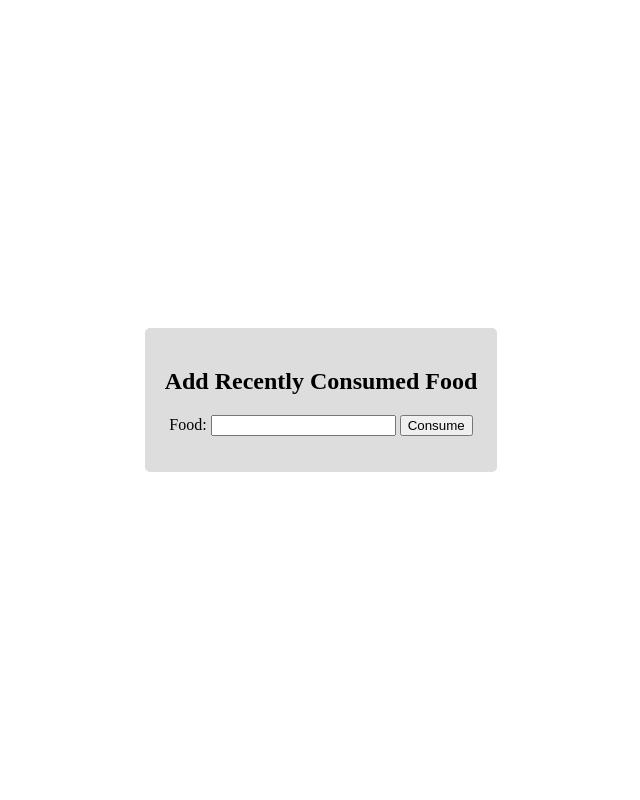
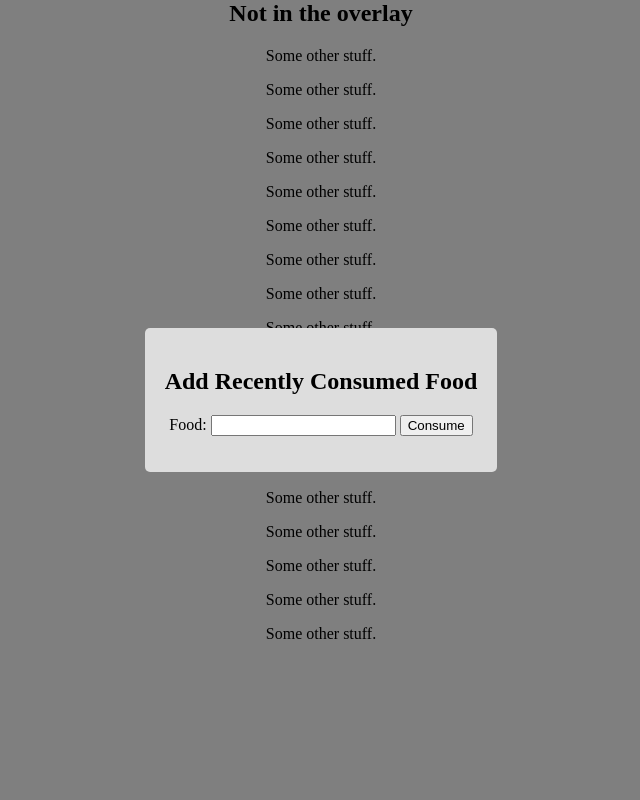
Before and after one commit to VolatileDream/tasty-fare, a Python web app: template templates/prompt.html in a window 1280 px wide. Shown: the whole page, without its empty margins (319-959 px from the left). Run offline with Jinja, Linux system fonts and the light colour scheme; the template is opened without the code that fills it, so the values that code supplies are empty.

Commit message:
more generic prompt & overlay setup

```diff
--- a/templates/prompt.html
+++ b/templates/prompt.html
@@ -4,8 +4,14 @@
       overflow: hidden;
       margin: 0;
     }
-    .content {
-      /* Scrolling setup */
+    .overlay {
+      position: fixed;
+      z-index: 2;
+      top: 0;
+      bottom: 0;
+      left: 0;
+      right: 0;
+
       height: 100vh;
       width: 100vw;
       display: grid;
@@ -17,18 +23,41 @@
       grid-template-rows: 1fr auto 1fr;
       grid-template-columns: 1fr auto 1fr;
 
+      background-color: rgba(0, 0, 0, 0.5);
+    }
+    .overlay-content {
+      grid-area: b;
+      border-radius: 5px;
+    }
+    .prompt {
+      background: #ddd;
+      padding: 20px;
       text-align: center;
     }
-    .prompt {
-      grid-area: b;
-      background: #ddd;
-      border-radius: 5px;
-
-      padding: 20px;
-    }
   </style>
-  <div class=content>
-    <div class=prompt>
+  <div style='text-align:center;'>
+    <h2>Not in the overlay</h2>
+    <p>Some other stuff.</p>
+    <p>Some other stuff.</p>
+    <p>Some other stuff.</p>
+    <p>Some other stuff.</p>
+    <p>Some other stuff.</p>
+    <p>Some other stuff.</p>
+    <p>Some other stuff.</p>
+    <p>Some other stuff.</p>
+    <p>Some other stuff.</p>
+    <p>Some other stuff.</p>
+    <p>Some other stuff.</p>
+    <p>Some other stuff.</p>
+    <p>Some other stuff.</p>
+    <p>Some other stuff.</p>
+    <p>Some other stuff.</p>
+    <p>Some other stuff.</p>
+    <p>Some other stuff.</p>
+    <p>Some other stuff.</p>
+  </div>
+  <div class=overlay>
+    <div class='prompt overlay-content'>
       <h2>Add Recently Consumed Food</h2>
       <form action=post>
         <label>Food:</label>
```
Also changed, not shown: templates/overlay.html (added, +36 -0 lines).
